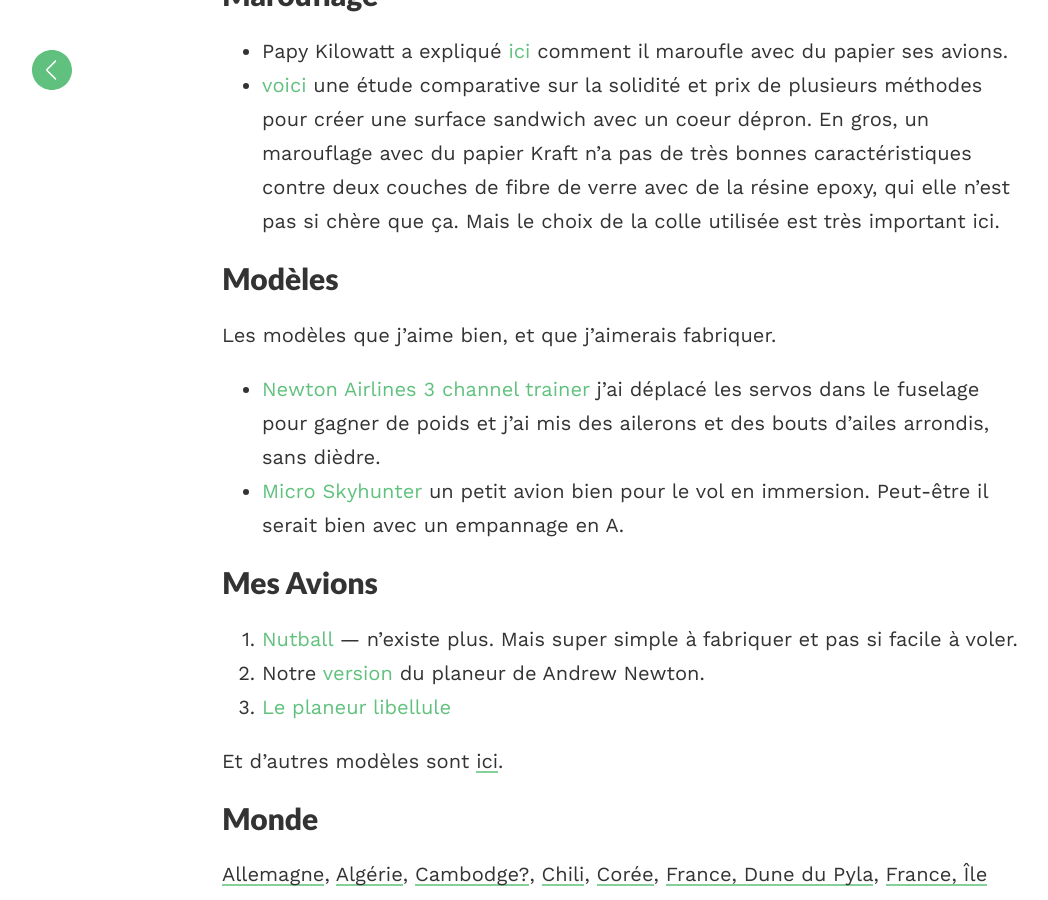
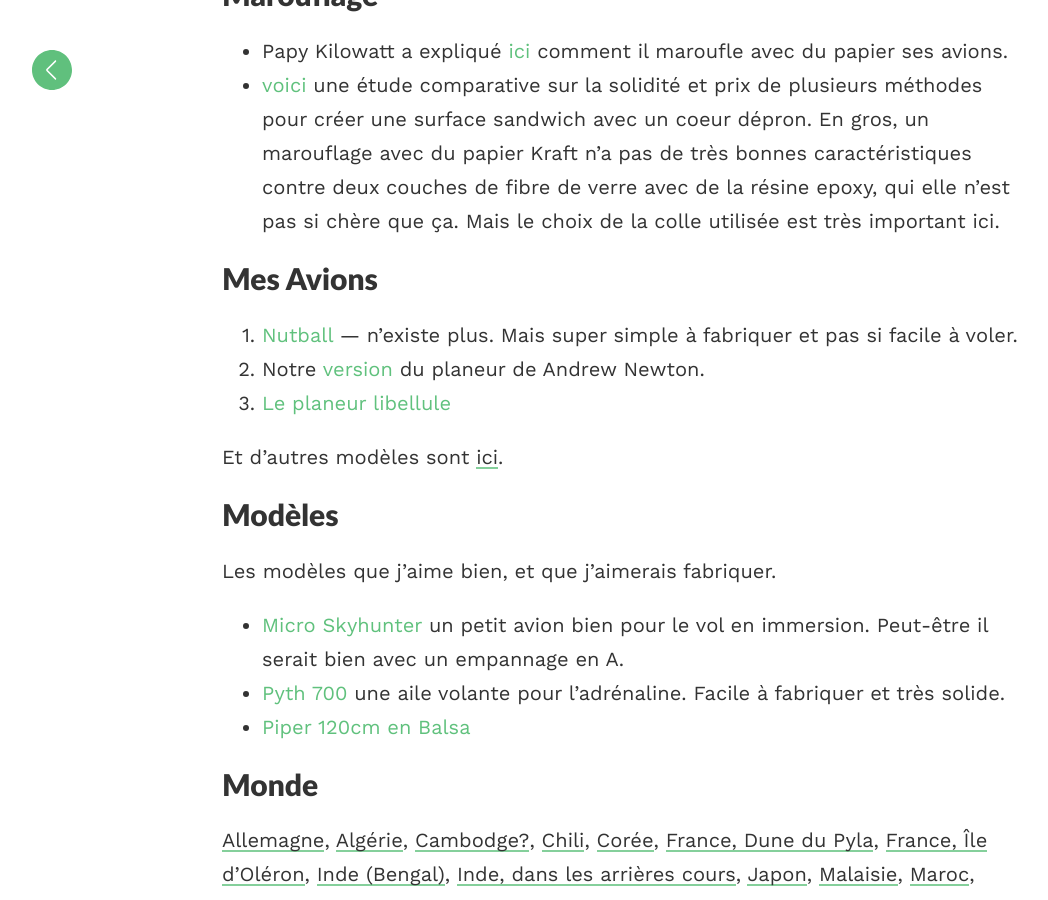
Before and after one commit to xtof-durr/xtof-durr.github.io, a Jekyll site: the page built from rcplane/index.md, in a window 1280 px wide and 900 px high, scrolled down 6041 px. Shown: the whole window, without its empty margins (18-1066 px from the left). Built offline with Jekyll 4.4.1, drawn with Linux system fonts in a browser that asks for light colours; our own code applies the rules of GitHub Pages for plain Markdown files.

Commit message:
mes avions

```diff
--- a/rcplane/index.md
+++ b/rcplane/index.md
@@ -153,12 +153,6 @@ Dans ce loisir il y a des compétitions, avec beaucoup de catégories. Donc on e
 - Papy Kilowatt a expliqué [ici](http://papykilowatt.free.fr/html/page_trucs.htm) comment il maroufle avec du papier ses avions.
 - [voici](https://www.flitetest.com/articles/super-strong-waterproof-foam-core) une étude comparative sur la solidité et prix de plusieurs méthodes pour créer une surface sandwich avec un coeur dépron.  En gros, un marouflage avec du papier Kraft n'a pas de très bonnes caractéristiques contre deux couches de fibre de verre avec de la résine epoxy, qui elle n'est pas si chère que ça. Mais le choix de la colle utilisée est très important ici.
 
-## Modèles
-
-Les modèles que j'aime bien, et que j'aimerais fabriquer.
-
-- [Newton Airlines 3 channel trainer](http://newtonairlines.blogspot.com/2015/12/simple-3-channel-trainer.html) j'ai déplacé les servos dans le fuselage pour gagner de poids et j'ai mis des ailerons et des bouts d'ailes arrondis, sans dièdre.
-- [Micro Skyhunter](http://newtonairlines.blogspot.com/search/label/-%20Micro%20Skyhunter) un petit avion bien pour le vol en immersion.  Peut-être il serait bien avec un empannage en A.
 
 ## Mes avions
 
@@ -168,6 +162,13 @@ Les modèles que j'aime bien, et que j'aimerais fabriquer.
 
 Et d'autres modèles sont [ici](https://photos.app.goo.gl/TNx8DpYNiykMsnXA6).
 
+## Modèles
+
+Les modèles que j'aime bien, et que j'aimerais fabriquer.
+
+- [Micro Skyhunter](http://newtonairlines.blogspot.com/search/label/-%20Micro%20Skyhunter) un petit avion bien pour le vol en immersion.  Peut-être il serait bien avec un empannage en A.
+- [Pyth 700](http://www.jivaro-models.org/pyth700/page_pyth_700.html) une aile volante pour l'adrénaline. Facile à fabriquer et très solide.
+- [Piper 120cm en Balsa](https://fr.aliexpress.com/item/32823979442.html)
 
 ## Monde
 
```
